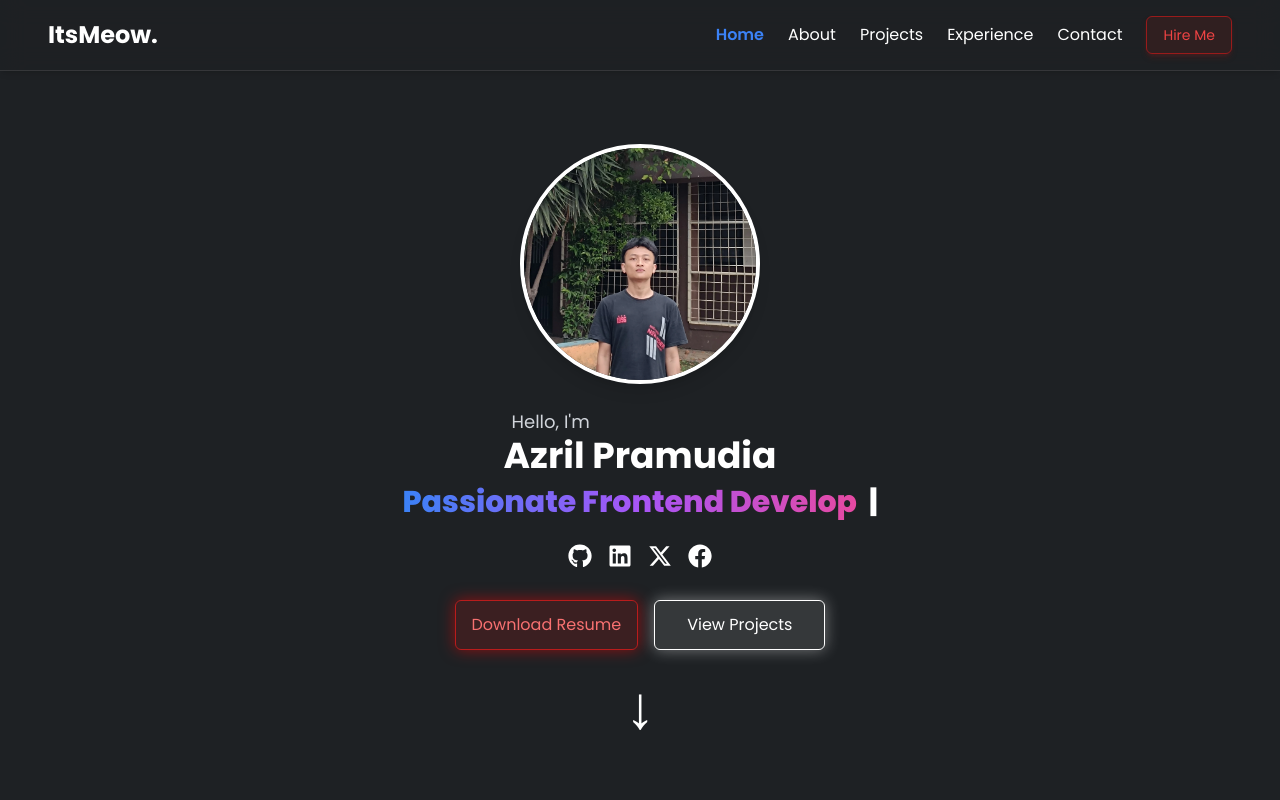
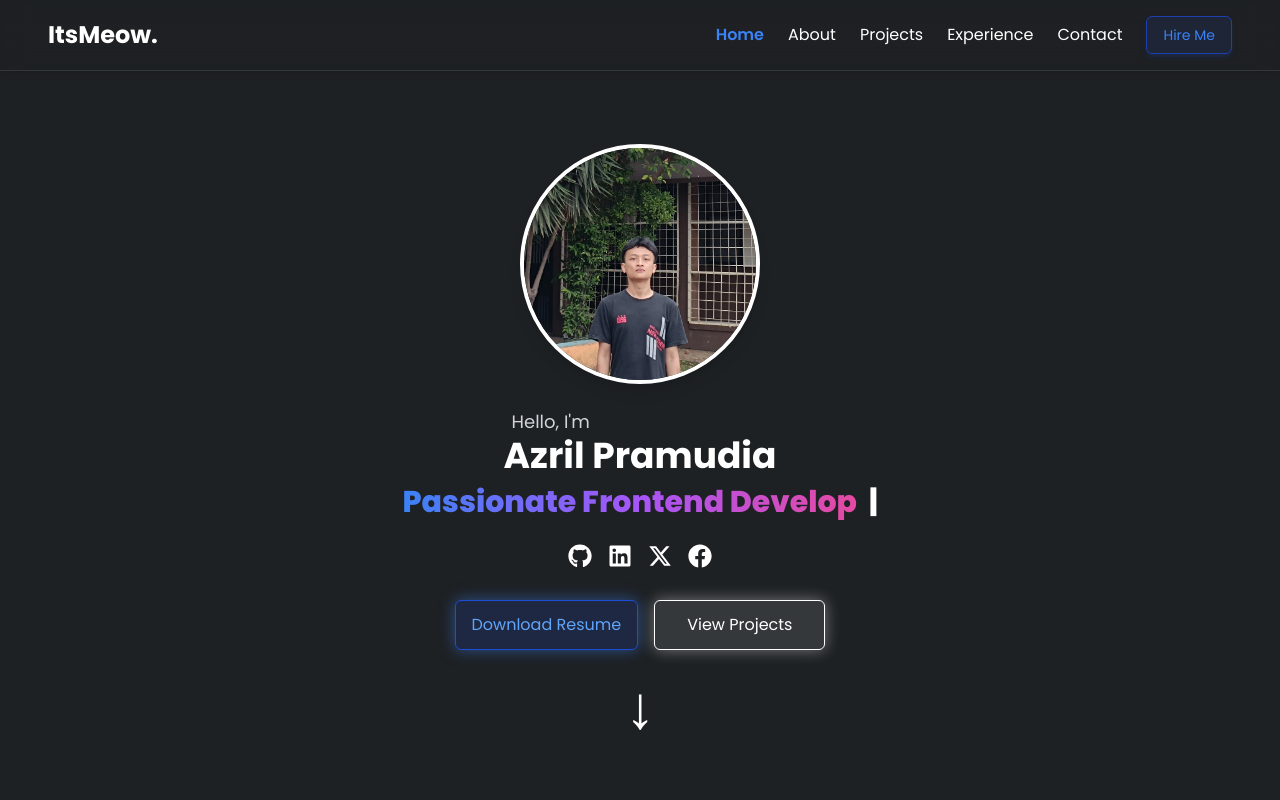
Before and after one commit to azrilpramudia/my-personal-website, a React (Vite) app: page / in a window 1280 px wide. Shown: the top 800 px of the page. Built offline with nearby package versions, Linux system fonts and the light colour scheme.

Commit message:
switch color to blue

```diff
--- a/src/components/HomeSection.jsx
+++ b/src/components/HomeSection.jsx
@@ -82,7 +82,7 @@ const HomeSection = () => {
         <a
           href="/My Personal CV.pdf"
           download
-          className="bg-red-900/30 border border-red-700 text-red-400 px-4 py-3 rounded-md font-poppins text-sm sm:text-base hover:bg-red-800/50 shadow-[0_0_15px_rgba(255,0,0,0.5)] transition"
+          className="bg-blue-900/30 border border-blue-700 text-blue-400 px-4 py-3 rounded-md font-poppins text-sm sm:text-base hover:bg-blue-800/50 shadow-[0_0_15px_rgba(59,130,246,0.5)] transition"
         >
           Download Resume
         </a>
--- a/src/components/Navbar.jsx
+++ b/src/components/Navbar.jsx
@@ -62,7 +62,7 @@ const Navbar = () => {
       {mobile && (
         <Link
           to="/hire-me"
-          className="mt-4 font-poppins text-red-500 text-sm px-4 py-2 rounded-md border border-red-800 bg-red-900/20 hover:bg-red-800/30 shadow-md shadow-red-900/30 transition duration-200"
+          className="mt-4 font-poppins text-blue-500 text-sm px-4 py-2 rounded-md border border-blue-800 bg-blue-900/20 hover:bg-blue-800/30 shadow-md shadow-blue-900/30 transition duration-200"
           onClick={() => setIsOpen(false)}
         >
           Hire Me
@@ -95,7 +95,7 @@ const Navbar = () => {
           {renderNavLinks(false)}
           <Link
             to="/hire-me"
-            className="font-poppins text-red-500 text-sm px-4 py-2 rounded-md border border-red-800 bg-red-900/20 hover:bg-red-800/30 shadow-md shadow-red-900/30 transition duration-200"
+            className="font-poppins text-blue-500 text-sm px-4 py-2 rounded-md border border-blue-800 bg-blue-900/20 hover:bg-blue-800/30 shadow-md shadow-blue-900/30 transition duration-200"
           >
             Hire Me
           </Link>
```
